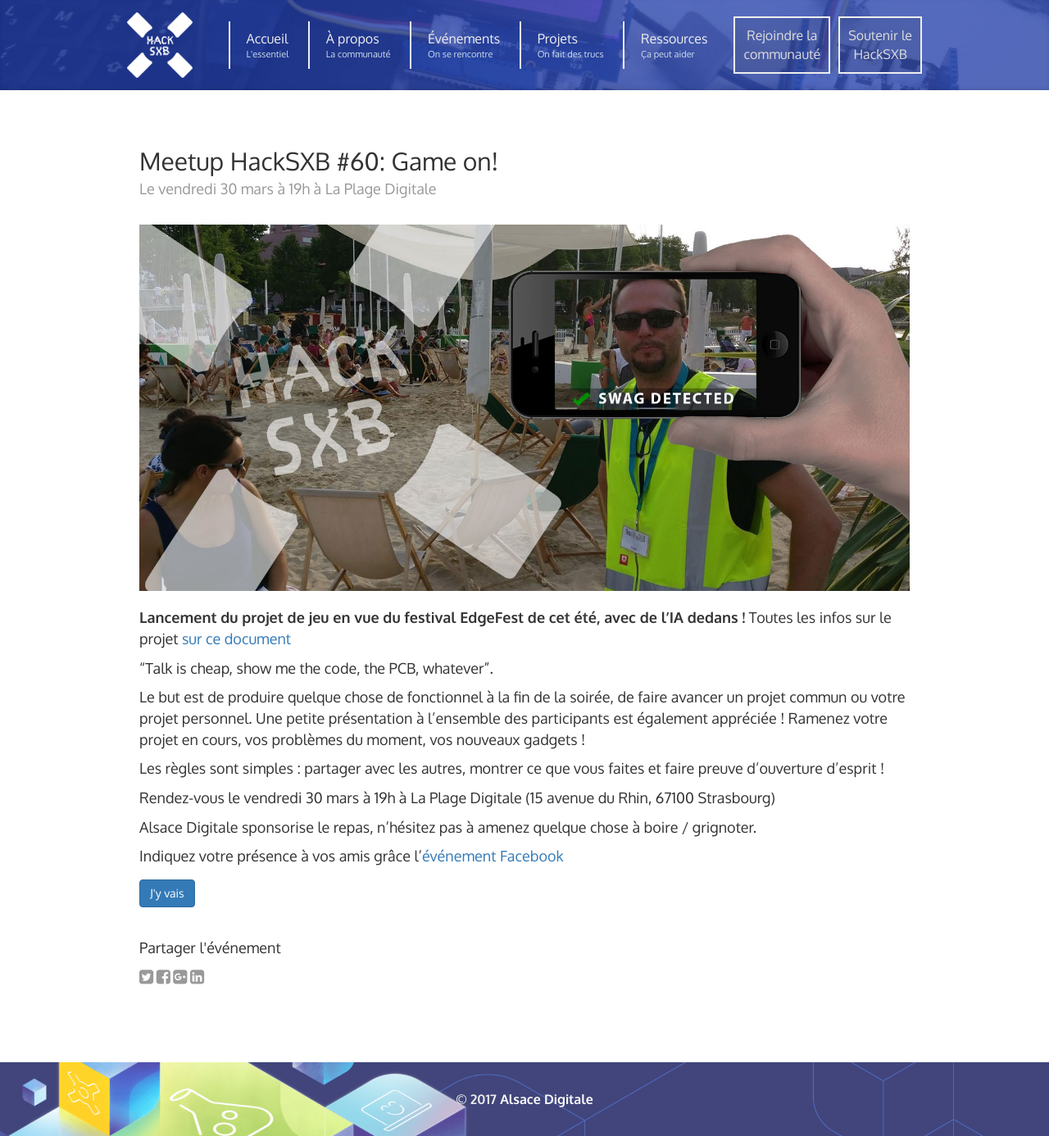
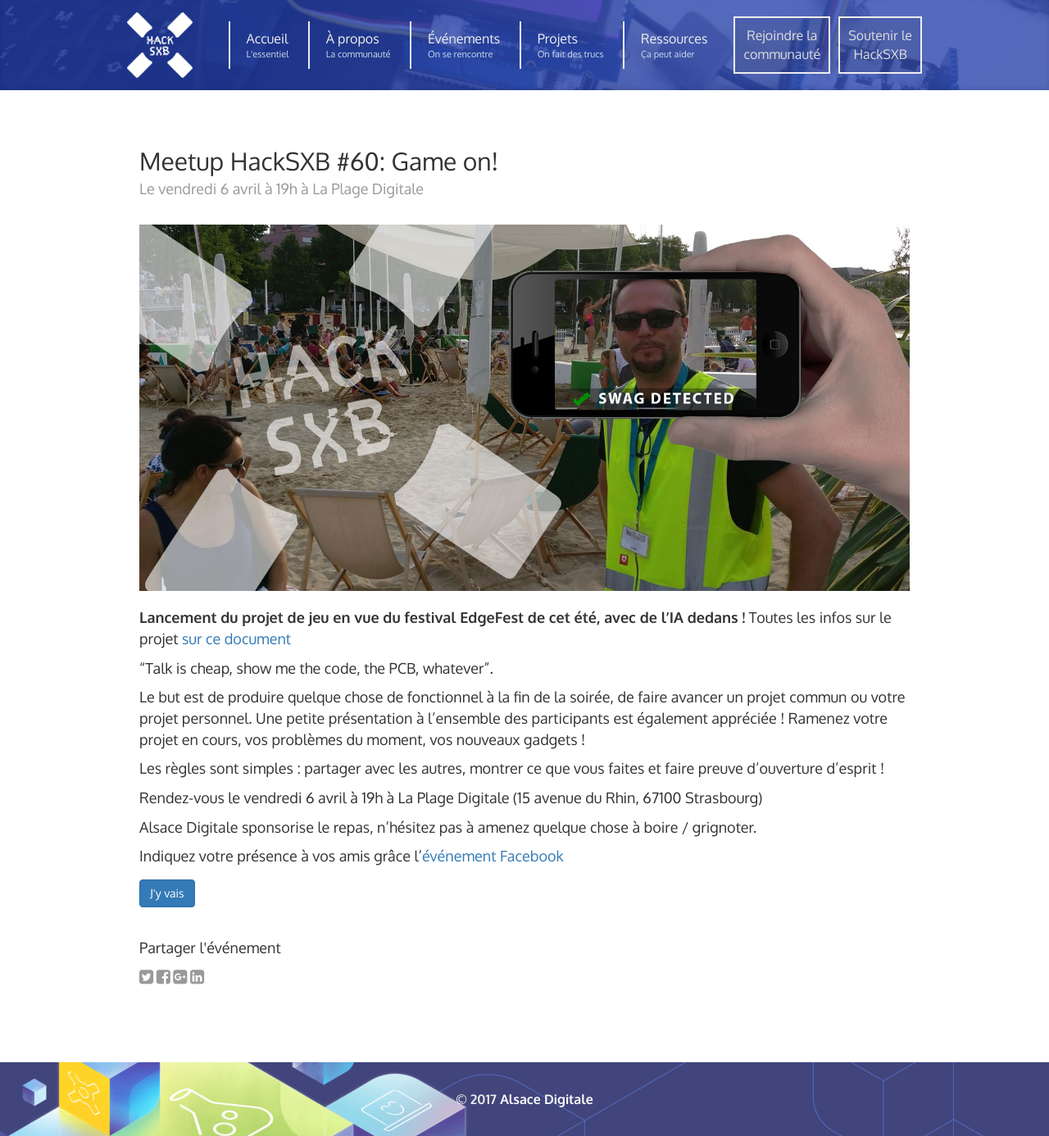
Before and after one commit to AlsaceDigitale/www.hacksxb.com, a Jekyll site: the page built from events/_posts/2018-03-05-meetup-hacksxb-60-game-on.markdown, in a window 1280 px wide. Shown: the whole page at 82% size. Built offline with Jekyll 4.4.1, drawn with Linux system fonts in a browser that asks for light colours; nearby versions of some CDN libraries.

Commit message:
change date hacksxb #60

```diff
--- a/events/_posts/2018-03-05-meetup-hacksxb-60-game-on.markdown
+++ b/events/_posts/2018-03-05-meetup-hacksxb-60-game-on.markdown
@@ -3,8 +3,8 @@
 title: "Meetup HackSXB #60: Game on!"
 photo: event-hacksxb60.jpg
 date: '2018-03-05 16:22:00 +0200'
-event_date: '2018-03-30 19:00:00 +0200'
-event_info: Le vendredi 30 mars à 19h à La Plage Digitale
+event_date: '2018-04-06 19:00:00 +0200'
+event_info: Le vendredi 6 avril à 19h à La Plage Digitale
 event_registration: 'https://www.meetup.com/HackSXB/events/248434320/'
 ---
 **Lancement du projet de jeu en vue du festival EdgeFest de cet été, avec de l'IA dedans !** Toutes les infos sur le projet [sur ce document](https://docs.google.com/document/d/17gB_KOfVwrJ4ZcE21_CJ8xJrbcHFkwg00LygaWTT30A)
@@ -15,7 +15,7 @@
 
 Les règles sont simples : partager avec les autres, montrer ce que vous faites et faire preuve d’ouverture d’esprit !
 
-Rendez-vous le vendredi 30 mars à 19h à La Plage Digitale (15 avenue du Rhin, 67100 Strasbourg)
+Rendez-vous le vendredi 6 avril à 19h à La Plage Digitale (15 avenue du Rhin, 67100 Strasbourg)
 
 Alsace Digitale sponsorise le repas, n'hésitez pas à amenez quelque chose à boire / grignoter.
 
```
